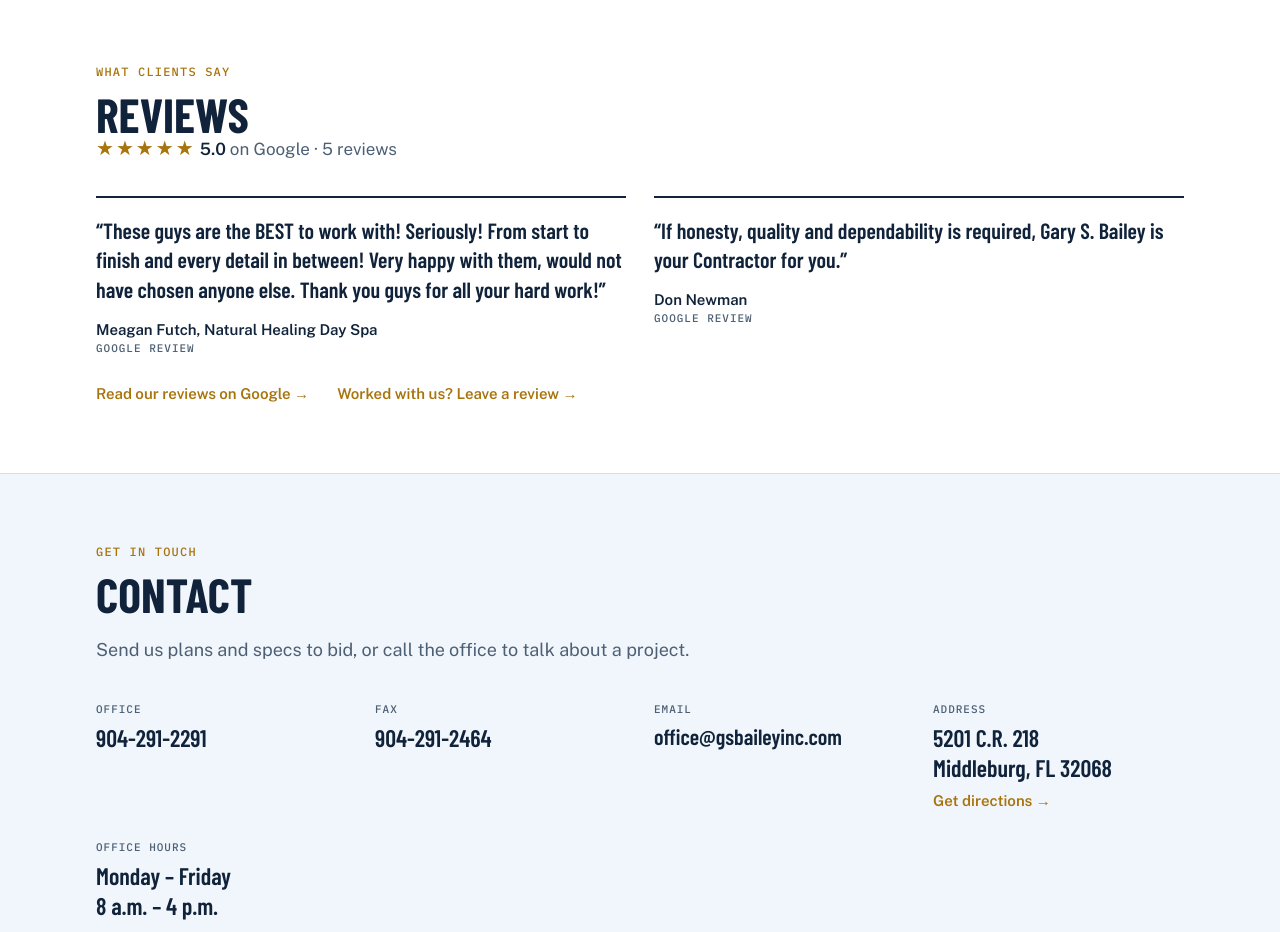
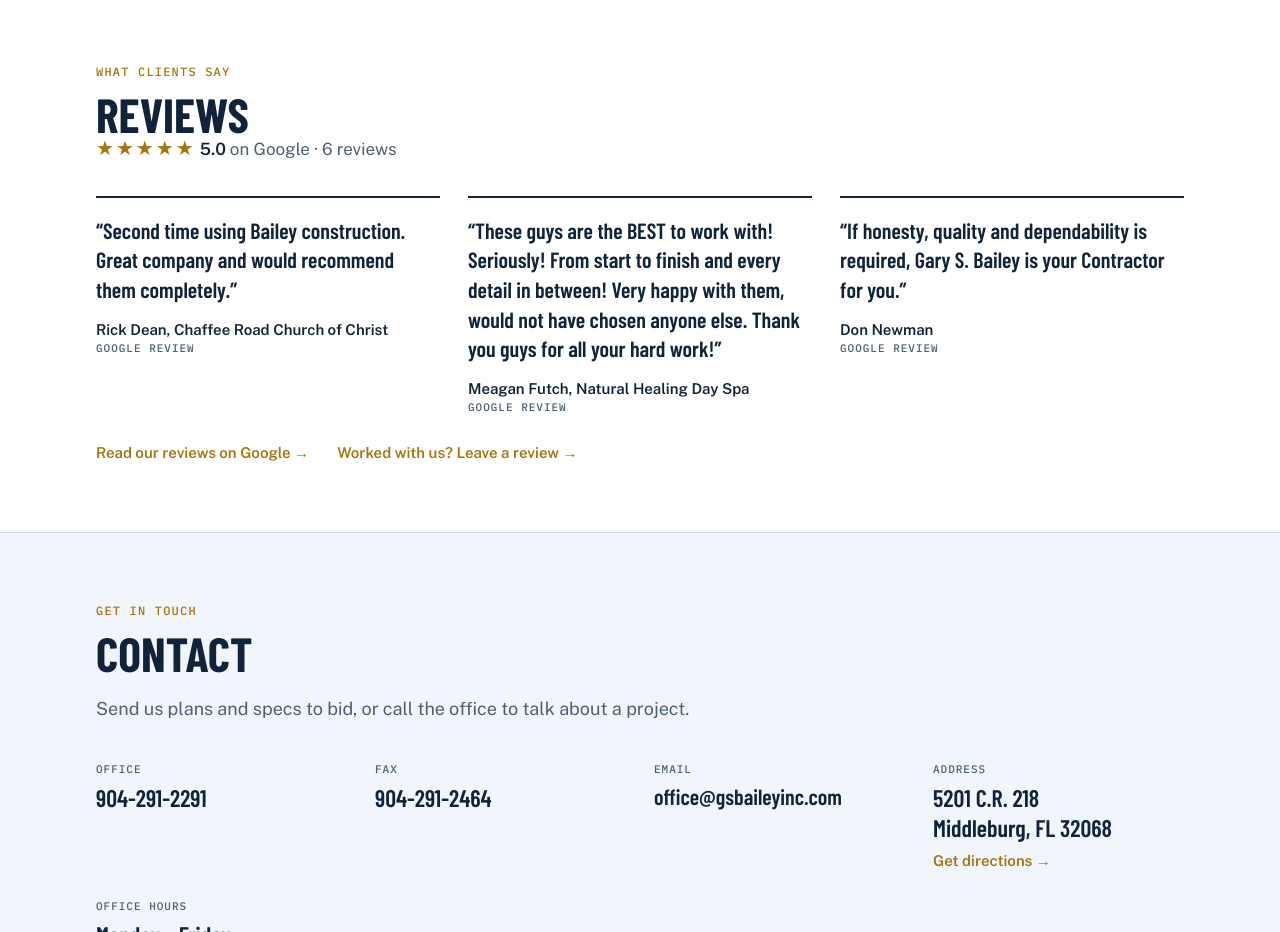
Before and after one commit to gsbaileyinc/gsbaileyinc-website, a plain HTML site: page index.html in a window 1280 px wide. Shown: the part 5980-6912 px from the top of the page. Drawn offline with nearby package versions, Linux system fonts and the light colour scheme; a web font is replaced by a local one.

Commit message:
Reviews: add Rick Dean (Chaffee Road Church of Christ); 6 reviews
Co-Authored-By: Claude Opus 5.5 <noreply@anthropic.com>
Claude-Session: https://claude.ai/code/session_01Co6SexSkuf33Rua1QETVVD

```diff
--- a/index.html
+++ b/index.html
@@ -479,8 +479,12 @@ footer .wrap { display: flex; flex-wrap: wrap; justify-content: space-between; g
     <div class="wrap">
       <p class="eyebrow">What clients say</p>
       <h2>Reviews</h2>
-      <p class="rating"><span class="stars" aria-hidden="true">&#9733;&#9733;&#9733;&#9733;&#9733;</span> <strong>5.0</strong> on Google &middot; 5 reviews</p>
+      <p class="rating"><span class="stars" aria-hidden="true">&#9733;&#9733;&#9733;&#9733;&#9733;</span> <strong>5.0</strong> on Google &middot; 6 reviews</p>
       <div class="quotes">
+        <figure class="quote">
+          <blockquote>&ldquo;Second time using Bailey construction. Great company and would recommend them completely.&rdquo;</blockquote>
+          <figcaption>Rick Dean, Chaffee Road Church of Christ <span>Google review</span></figcaption>
+        </figure>
         <figure class="quote">
           <blockquote>&ldquo;These guys are the BEST to work with! Seriously! From start to finish and every detail in between! Very happy with them, would not have chosen anyone else. Thank you guys for all your hard work!&rdquo;</blockquote>
           <figcaption>Meagan Futch, Natural Healing Day Spa <span>Google review</span></figcaption>
```
